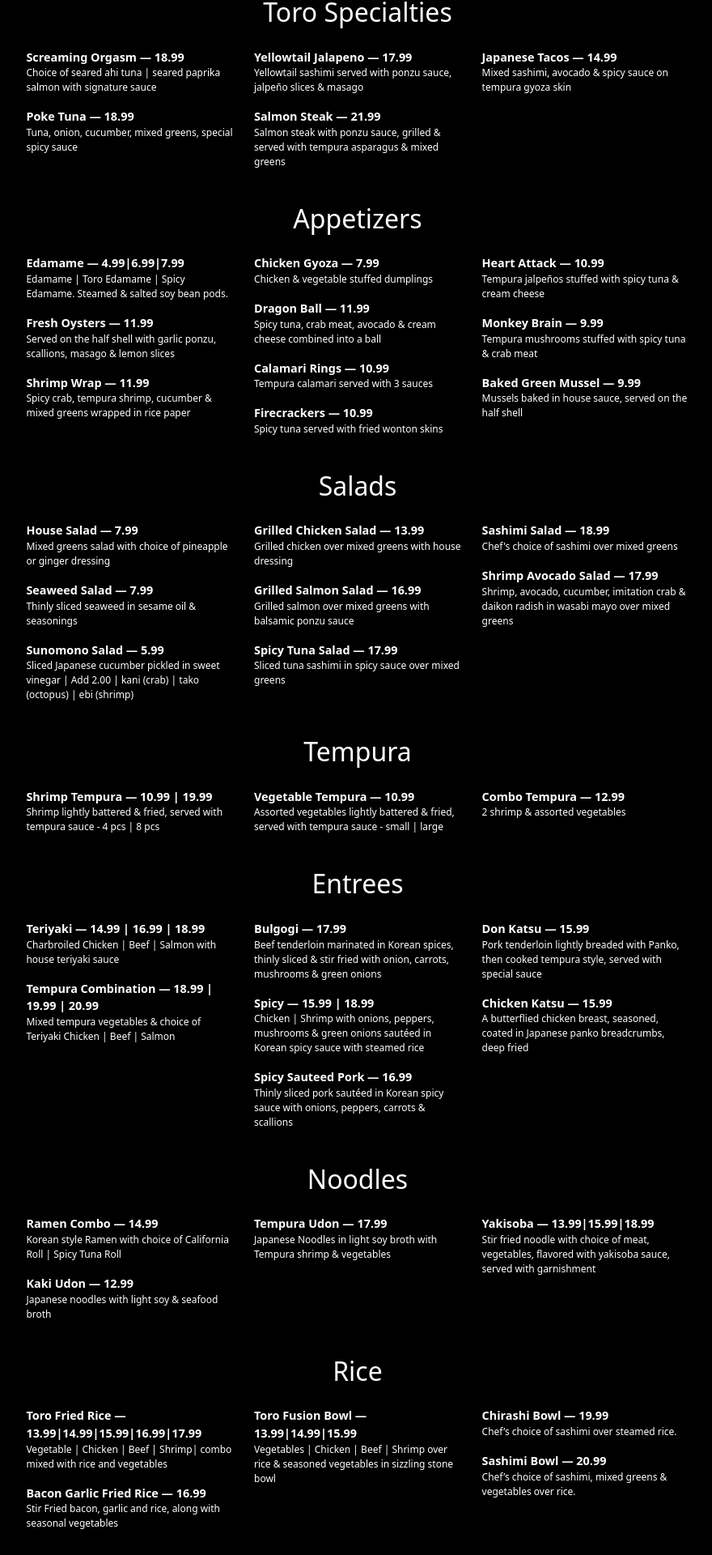
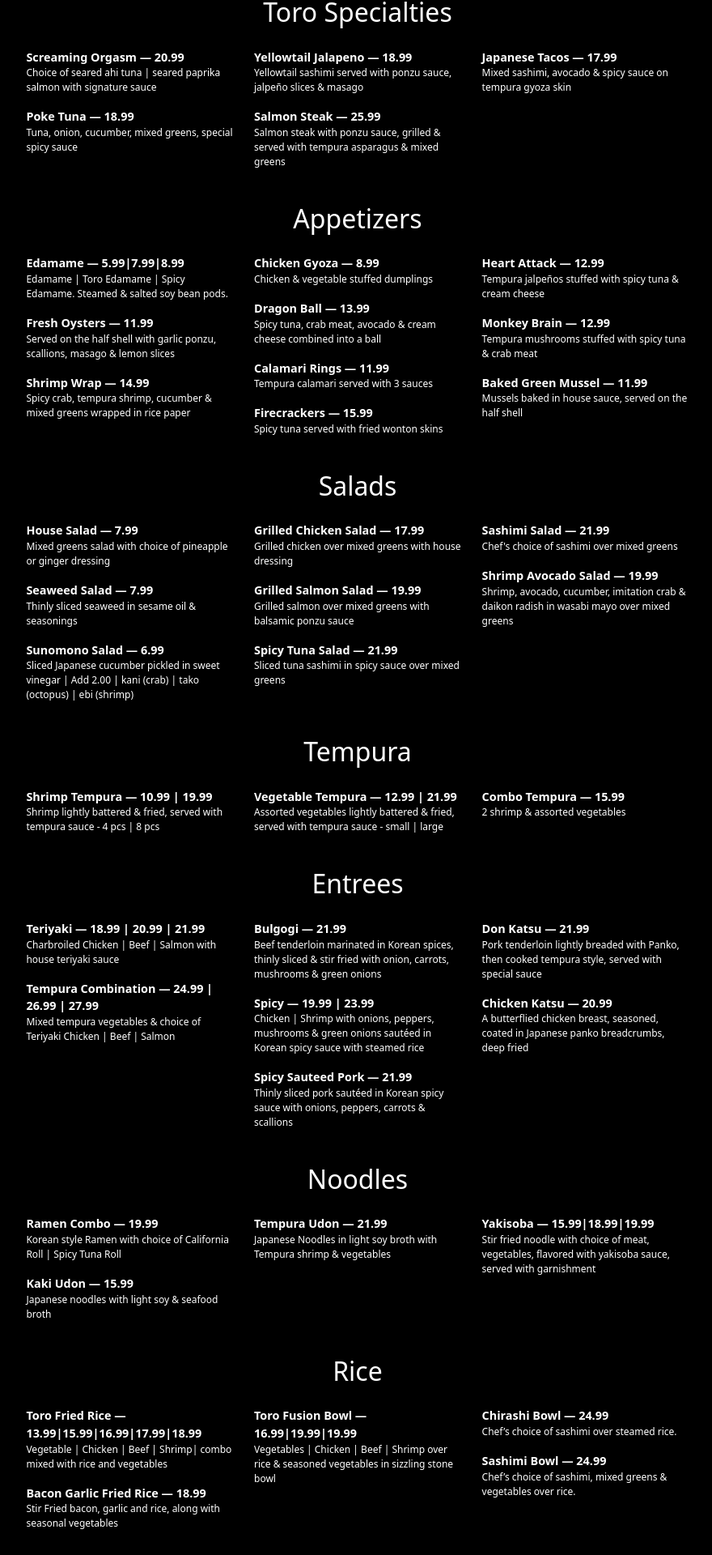
Before and after one commit to 22changjm/toro_nextjs, a Next.js app: page /menu in a window 1280 px wide. Shown: the part 296-2216 px from the top of the page at 81% size, without its empty margins (198-1078 px from the left). Built offline with nearby package versions, Linux system fonts and the light colour scheme.

Commit message:
change menu

```diff
--- a/components/Kitchen.js
+++ b/components/Kitchen.js
@@ -8,7 +8,7 @@ const Kitchen = () => {
                 <div className={styles.menu}>
                     <div className={styles.col}>
                             <div className={styles.entry}>
-                                <div className={styles.entryname}>Screaming Orgasm — 18.99</div>
+                                <div className={styles.entryname}>Screaming Orgasm — 20.99</div>
                                 <div className ={styles.entrydesc}>Choice of seared ahi tuna | seared paprika salmon with signature sauce</div>
                             </div>
                             <div className={styles.entry}>
@@ -19,18 +19,18 @@ const Kitchen = () => {
 
                     <div className={styles.col}>
                         <div className={styles.entry}>
-                            <div className={styles.entryname}>Yellowtail Jalapeno — 17.99</div>
+                            <div className={styles.entryname}>Yellowtail Jalapeno — 18.99</div>
                             <div className ={styles.entrydesc}>Yellowtail sashimi served with ponzu sauce, jalpeño slices &#38; masago</div>
                         </div>
                         <div className={styles.entry}>
-                            <div className={styles.entryname}>Salmon Steak — 21.99</div>
+                            <div className={styles.entryname}>Salmon Steak — 25.99</div>
                             <div className ={styles.entrydesc}>Salmon steak with ponzu sauce, grilled &#38; served with tempura asparagus &#38; mixed greens</div>
                         </div>
                     </div>
 
                     <div className={styles.col}>
                         <div className={styles.entry}>
-                            <div className={styles.entryname}>Japanese Tacos — 14.99</div>
+                            <div className={styles.entryname}>Japanese Tacos — 17.99</div>
                             <div className ={styles.entrydesc}>Mixed sashimi, avocado &#38; spicy sauce on tempura gyoza skin</div>
                         </div>
                     </div>
@@ -42,7 +42,7 @@ const Kitchen = () => {
                 <div className={styles.menu}>
                     <div className={styles.col}>
                             <div className={styles.entry}>
-                                <div className={styles.entryname}>Edamame — 4.99|6.99|7.99</div>
+                                <div className={styles.entryname}>Edamame — 5.99|7.99|8.99</div>
                                 <div className ={styles.entrydesc}>Edamame | Toro Edamame | Spicy Edamame. Steamed &#38; salted soy bean pods.</div>
                             </div>
                             <div className={styles.entry}>
@@ -50,41 +50,41 @@ const Kitchen = () => {
                                 <div className ={styles.entrydesc}>Served on the half shell with garlic ponzu, scallions, masago &#38; lemon slices</div>
                             </div>
                             <div className={styles.entry}>
-                                <div className={styles.entryname}>Shrimp Wrap — 11.99</div>
+                                <div className={styles.entryname}>Shrimp Wrap — 14.99</div>
                                 <div className ={styles.entrydesc}>Spicy crab, tempura shrimp, cucumber &#38; mixed greens wrapped in rice paper</div>
                             </div>
                         </div>
 
                     <div className={styles.col}>
                         <div className={styles.entry}>
-                            <div className={styles.entryname}>Chicken Gyoza — 7.99</div>
+                            <div className={styles.entryname}>Chicken Gyoza — 8.99</div>
                             <div className ={styles.entrydesc}>Chicken &#38; vegetable stuffed dumplings</div>
                         </div>
                         <div className={styles.entry}>
-                            <div className={styles.entryname}>Dragon Ball — 11.99</div>
+                            <div className={styles.entryname}>Dragon Ball — 13.99</div>
                             <div className ={styles.entrydesc}>Spicy tuna, crab meat, avocado &#38; cream cheese combined into a ball</div>
                         </div>
                         <div className={styles.entry}>
-                            <div className={styles.entryname}>Calamari Rings — 10.99</div>
+                            <div className={styles.entryname}>Calamari Rings — 11.99</div>
                             <div className ={styles.entrydesc}>Tempura calamari served with 3 sauces</div>
                         </div>
                         <div className={styles.entry}>
-                            <div className={styles.entryname}>Firecrackers — 10.99</div>
+                            <div className={styles.entryname}>Firecrackers — 15.99</div>
                             <div className ={styles.entrydesc}>Spicy tuna served with fried wonton skins</div>
                         </div>
                     </div>
 
                     <div className={styles.col}>
                         <div className={styles.entry}>
-                            <div className={styles.entryname}>Heart Attack — 10.99</div>
+                            <div className={styles.entryname}>Heart Attack — 12.99</div>
                             <div className ={styles.entrydesc}>Tempura jalpeños stuffed with spicy tuna &#38; cream cheese</div>
                         </div>
                         <div className={styles.entry}>
-                            <div className={styles.entryname}>Monkey Brain — 9.99</div>
+                            <div className={styles.entryname}>Monkey Brain — 12.99</div>
                             <div className ={styles.entrydesc}>Tempura mushrooms stuffed with spicy tuna &#38; crab meat</div>
                         </div>
                         <div className={styles.entry}>
-                            <div className={styles.entryname}>Baked Green Mussel — 9.99</div>
+                            <div className={styles.entryname}>Baked Green Mussel — 11.99</div>
                             <div className ={styles.entrydesc}>Mussels baked in house sauce, served on the half shell</div>
                         </div>
                     </div>
@@ -105,33 +105,33 @@ const Kitchen = () => {
                                 <div className ={styles.entrydesc}>Thinly sliced seaweed in sesame oil &#38; seasonings</div>
                             </div>
                             <div className={styles.entry}>
-                                <div className={styles.entryname}>Sunomono Salad — 5.99</div>
+                                <div className={styles.entryname}>Sunomono Salad — 6.99</div>
                                 <div className ={styles.entrydesc}>Sliced Japanese cucumber pickled in sweet vinegar | Add 2.00 | kani (crab) | tako (octopus) | ebi (shrimp)</div>
                             </div>
                         </div>
 
                     <div className={styles.col}>
                         <div className={styles.entry}>
-                            <div className={styles.entryname}>Grilled Chicken Salad — 13.99</div>
+                            <div className={styles.entryname}>Grilled Chicken Salad — 17.99</div>
                             <div className ={styles.entrydesc}>Grilled chicken over mixed greens with house dressing</div>
                         </div>
                         <div className={styles.entry}>
-                            <div className={styles.entryname}>Grilled Salmon Salad — 16.99</div>
+                            <div className={styles.entryname}>Grilled Salmon Salad — 19.99</div>
                             <div className ={styles.entrydesc}>Grilled salmon over mixed greens with balsamic ponzu sauce</div>
                         </div>
                         <div className={styles.entry}>
-                            <div className={styles.entryname}>Spicy Tuna Salad — 17.99</div>
+                            <div className={styles.entryname}>Spicy Tuna Salad — 21.99</div>
                             <div className ={styles.entrydesc}>Sliced tuna sashimi in spicy sauce over mixed greens</div>
                         </div>
                     </div>
 
                     <div className={styles.col}>
                         <div className={styles.entry}>
-                            <div className={styles.entryname}>Sashimi Salad — 18.99</div>
+                            <div className={styles.entryname}>Sashimi Salad — 21.99</div>
                             <div className ={styles.entrydesc}>Chef&#39;s choice of sashimi over mixed greens</div>
                         </div>
                         <div className={styles.entry}>
-                            <div className={styles.entryname}>Shrimp Avocado Salad — 17.99</div>
+                            <div className={styles.entryname}>Shrimp Avocado Salad — 19.99</div>
                             <div className ={styles.entrydesc}>Shrimp, avocado, cucumber, imitation crab &#38; daikon radish in wasabi mayo over mixed greens</div>
                         </div>
                     </div>
@@ -152,14 +152,14 @@ const Kitchen = () => {
 
                     <div className={styles.col}>
                         <div className={styles.entry}>
-                            <div className={styles.entryname}>Vegetable Tempura — 10.99</div>
+                            <div className={styles.entryname}>Vegetable Tempura — 12.99 | 21.99</div>
                             <div className ={styles.entrydesc}>Assorted vegetables lightly battered &#38; fried, served with tempura sauce - small | large</div>
                         </div>
                     </div>
 
                     <div className={styles.col}>
                         <div className={styles.entry}>
-                            <div className={styles.entryname}>Combo Tempura — 12.99</div>
+                            <div className={styles.entryname}>Combo Tempura — 15.99</div>
                             <div className ={styles.entrydesc}>2 shrimp &#38; assorted vegetables</div>
                         </div>
                     </div>
@@ -171,26 +171,26 @@ const Kitchen = () => {
                 <div className={styles.menu}>
                     <div className={styles.col}>
                             <div className={styles.entry}>
-                                <div className={styles.entryname}>Teriyaki — 14.99 | 16.99 | 18.99</div>
+                                <div className={styles.entryname}>Teriyaki — 18.99 | 20.99 | 21.99</div>
                                 <div className ={styles.entrydesc}>Charbroiled Chicken | Beef | Salmon with house teriyaki sauce</div>
                             </div>
                             <div className={styles.entry}>
-                                <div className={styles.entryname}>Tempura Combination — 18.99 | 19.99 | 20.99</div>
+                                <div className={styles.entryname}>Tempura Combination — 24.99 | 26.99 | 27.99</div>
                                 <div className ={styles.entrydesc}>Mixed tempura vegetables &#38; choice of Teriyaki Chicken | Beef | Salmon</div>
                             </div>
                         </div>
 
                     <div className={styles.col}>
                         <div className={styles.entry}>
-                            <div className={styles.entryname}>Bulgogi — 17.99</div>
+                            <div className={styles.entryname}>Bulgogi — 21.99</div>
                             <div className ={styles.entrydesc}>Beef tenderloin marinated in Korean spices, thinly sliced &#38; stir fried with onion, carrots, mushrooms &#38; green onions</div>
                         </div>
                         <div className={styles.entry}>
-                            <div className={styles.entryname}>Spicy — 15.99 | 18.99</div>
+                            <div className={styles.entryname}>Spicy — 19.99 | 23.99</div>
                             <div className ={styles.entrydesc}>Chicken | Shrimp with onions, peppers, mushrooms &#38; green onions sautéed in Korean spicy sauce with steamed rice</div>
                         </div>
                         <div className={styles.entry}>
-                            <div className={styles.entryname}>Spicy Sauteed Pork — 16.99</div>
+                            <div className={styles.entryname}>Spicy Sauteed Pork — 21.99</div>
                             <div className ={styles.entrydesc}>Thinly sliced pork sautéed in Korean spicy sauce with onions, peppers, carrots &#38; scallions</div>
                         </div>
                     </div>
@@ -198,11 +198,11 @@ const Kitchen = () => {
                     <div className={styles.col}>
 
                         <div className={styles.entry}>
-                            <div className={styles.entryname}>Don Katsu — 15.99</div>
+                            <div className={styles.entryname}>Don Katsu — 21.99</div>
                             <div className ={styles.entrydesc}>Pork tenderloin lightly breaded with Panko, then cooked tempura style, served with special sauce</div>
                         </div>
                         <div className={styles.entry}>
-                            <div className={styles.entryname}>Chicken Katsu — 15.99</div>
+                            <div className={styles.entryname}>Chicken Katsu — 20.99</div>
                             <div className ={styles.entrydesc}>A butterflied chicken breast, seasoned, coated in Japanese panko breadcrumbs, deep fried</div>
                         </div>
                     </div>
@@ -214,11 +214,11 @@ const Kitchen = () => {
                 <div className={styles.menu}>
                     <div className={styles.col}>
                             <div className={styles.entry}>
-                                <div className={styles.entryname}>Ramen Combo — 14.99</div>
+                                <div className={styles.entryname}>Ramen Combo — 19.99</div>
                                 <div className ={styles.entrydesc}>Korean style Ramen with choice of California Roll | Spicy Tuna Roll</div>
                             </div>
                             <div className={styles.entry}>
-                                <div className={styles.entryname}>Kaki Udon — 12.99</div>
+                                <div className={styles.entryname}>Kaki Udon — 15.99</div>
                                 <div className ={styles.entrydesc}>Japanese noodles with light soy &#38; seafood broth</div>
                             </div>
 
@@ -226,14 +226,14 @@ const Kitchen = () => {
 
                     <div className={styles.col}>
                         <div className={styles.entry}>
-                            <div className={styles.entryname}>Tempura Udon — 17.99</div>
+                            <div className={styles.entryname}>Tempura Udon — 21.99</div>
                             <div className ={styles.entrydesc}>Japanese Noodles in light soy broth with Tempura shrimp &#38; vegetables</div>
                         </div>
                     </div>
 
                     <div className={styles.col}>
                         <div className={styles.entry}>
-                            <div className={styles.entryname}>Yakisoba — 13.99|15.99|18.99</div>
+                            <div className={styles.entryname}>Yakisoba — 15.99|18.99|19.99</div>
                             <div className ={styles.entrydesc}>Stir fried noodle with choice of meat, vegetables, flavored with yakisoba sauce, served with garnishment</div>
                         </div>
                     </div>
@@ -245,18 +245,18 @@ const Kitchen = () => {
                 <div className={styles.menu}>
                     <div className={styles.col}>
                             <div className={styles.entry}>
-                                <div className={styles.entryname}>Toro Fried Rice — 13.99|14.99|15.99|16.99|17.99</div>
+                                <div className={styles.entryname}>Toro Fried Rice — 13.99|15.99|16.99|17.99|18.99</div>
                                 <div className ={styles.entrydesc}>Vegetable | Chicken | Beef | Shrimp| combo mixed with rice and vegetables</div>
                             </div>
                             <div className={styles.entry}>
-                                <div className={styles.entryname}>Bacon Garlic Fried Rice — 16.99</div>
+                                <div className={styles.entryname}>Bacon Garlic Fried Rice — 18.99</div>
                                 <div className ={styles.entrydesc}>Stir Fried bacon, garlic and rice, along with seasonal vegetables</div>
                             </div>
                         </div>
 
                     <div className={styles.col}>
                         <div className={styles.entry}>
-                            <div className={styles.entryname}>Toro Fusion Bowl — 13.99|14.99|15.99</div>
+                            <div className={styles.entryname}>Toro Fusion Bowl — 16.99|19.99|19.99</div>
                             <div className ={styles.entrydesc}>Vegetables | Chicken | Beef | Shrimp over rice &#38; seasoned vegetables in sizzling stone bowl</div>
                         </div>
                     </div>
@@ -264,11 +264,11 @@ const Kitchen = () => {
                     <div className={styles.col}>
 
                         <div className={styles.entry}>
-                            <div className={styles.entryname}>Chirashi Bowl — 19.99</div>
+                            <div className={styles.entryname}>Chirashi Bowl — 24.99</div>
                             <div className ={styles.entrydesc}>Chef’s choice of sashimi over steamed rice.</div>
                         </div>
                         <div className={styles.entry}>
-                            <div className={styles.entryname}>Sashimi Bowl — 20.99</div>
+                            <div className={styles.entryname}>Sashimi Bowl — 24.99</div>
                             <div className ={styles.entrydesc}>Chef’s choice of sashimi, mixed greens &#38; vegetables over rice.</div>
                         </div>
                     </div>
@@ -287,7 +287,7 @@ const Kitchen = () => {
 
                     <div className={styles.col}>
                         <div className={styles.entry}>
-                            <div className={styles.entryname}>Spicy Fish Stew — 17.95</div>
+                            <div className={styles.entryname}>Spicy Fish Stew — 18.99</div>
                             <div className ={styles.entrydesc}>Fish stew with onions, radish, garlic, chili pepper, tofu, crown daisy, enoki mushrooms, garlic &#38; tofu</div>
                         </div>
                     </div>
@@ -295,7 +295,7 @@ const Kitchen = () => {
                     <div className={styles.col}>
 
                         <div className={styles.entry}>
-                            <div className={styles.entryname}>Spicy Seafood Stew — 18.95</div>
+                            <div className={styles.entryname}>Spicy Seafood Stew — 18.99</div>
                             <div className ={styles.entrydesc}>Spicy stew with clams, mussels, shrimp, crab, with daikon radish, green onions, crown daisy, enoki mushrooms, garlic &#38; tofu</div>
                         </div>
                     </div>
--- a/components/SushiBar.js
+++ b/components/SushiBar.js
@@ -15,14 +15,14 @@ const SushiBar = () => {
                                 <div className={styles.entryname}>Sashimi Special — 28.99</div>
                             </div>
                             <div className={styles.entry}>
-                                <div className={styles.entryname}>Sushi Combo — 32.99|36.99|40.99</div>
+                                <div className={styles.entryname}>Sushi Combo — 25.99|29.99|33.99</div>
                                 <div className={styles.entrydesc}>15 pc|18 pc|21 pc</div>
                             </div>
                         </div>
 
                     <div className={styles.col}>
                         <div className={styles.entry}>
-                            <div className={styles.entryname}>Sashimi Combo — 42.99|48.99|58.99</div>
+                            <div className={styles.entryname}>Sashimi Combo — 26.99|32.99|36.99</div>
                             <div className ={styles.entrydesc}>20 pc|24 pc|30 pc</div>
                         </div>
                     </div>
```
